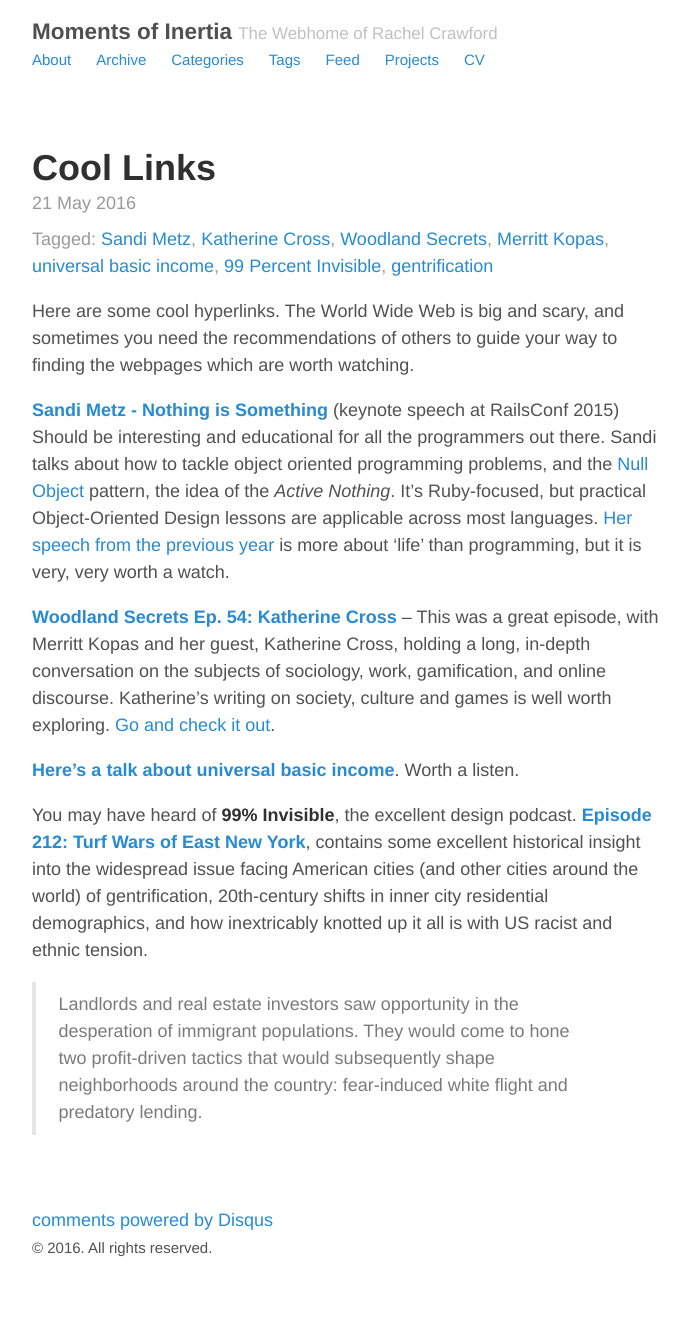
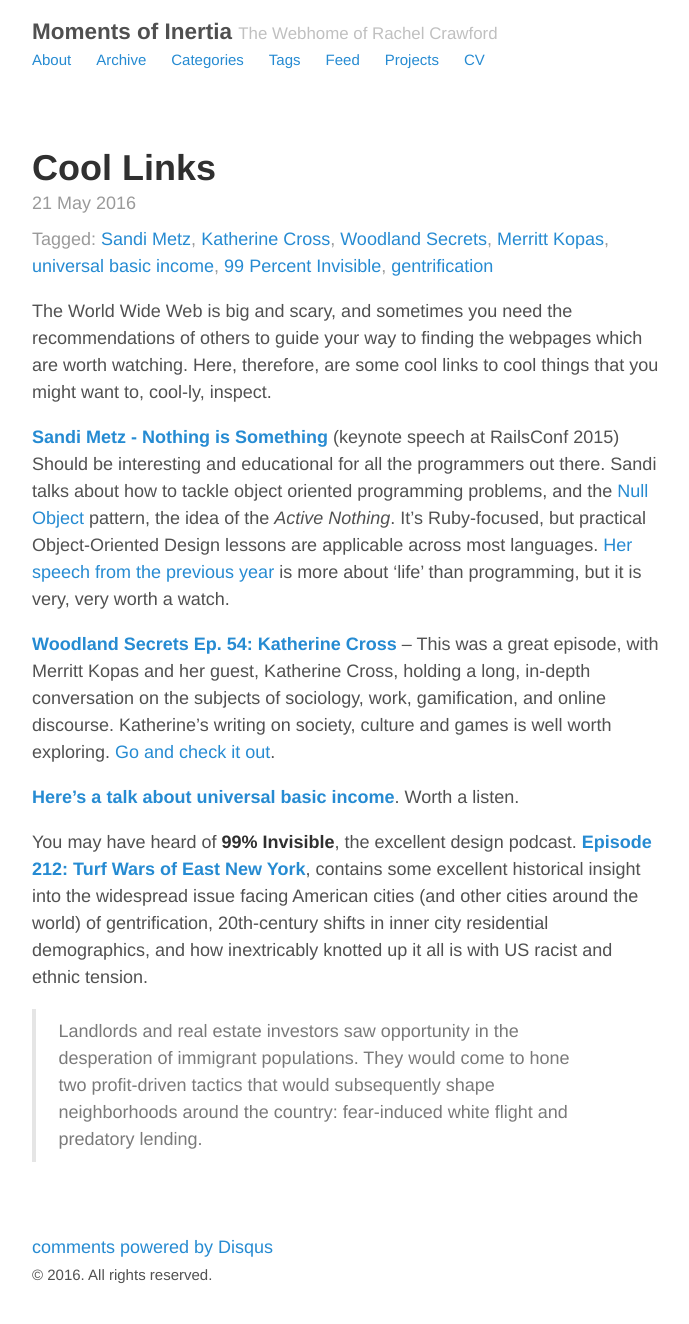
Before and after one commit to rachelnertia/rachelnertia.github.io, a Jekyll site: the page built from _posts/2016-05-21-cool-links.md, in a window 1280 px wide. Shown: the whole page, without its empty margins (293-982 px from the left). Built offline with Jekyll 4.4.1, drawn with Linux system fonts in a browser that asks for light colours; comment, search, counter and statistics services are not loaded; before the commit the page ends 1297 px from its top, so only the background shows below that.

Commit message:
Update _posts/2016-05-21-cool-links.md
Improved the intro. A bit.

```diff
--- a/_posts/2016-05-21-cool-links.md
+++ b/_posts/2016-05-21-cool-links.md
@@ -5,7 +5,7 @@ comments: true
 tags: [ Sandi Metz, Katherine Cross, Woodland Secrets, Merritt Kopas, universal basic income, 99 Percent Invisible, gentrification ]
 ---
 
-Here are some cool hyperlinks. The World Wide Web is big and scary, and sometimes you need the recommendations of others to guide your way to finding the webpages which are worth watching.
+The World Wide Web is big and scary, and sometimes you need the recommendations of others to guide your way to finding the webpages which are worth watching. Here, therefore, are some cool links to cool things that you might want to, cool-ly, inspect.
 
 [**Sandi Metz - Nothing is Something**](https://www.youtube.com/watch?v=29MAL8pJImQ) (keynote speech at RailsConf 2015) Should be interesting and educational for all the programmers out there. Sandi talks about how to tackle object oriented programming problems, and the [Null Object](https://en.wikipedia.org/wiki/Null_Object_pattern) pattern, the idea of the *Active Nothing*. It's Ruby-focused, but practical Object-Oriented Design lessons are applicable across most languages. [Her speech from the previous year](https://www.youtube.com/watch?v=JOM5_V5jLAs) is more about 'life' than programming, but it is very, very worth a watch.
 
```
